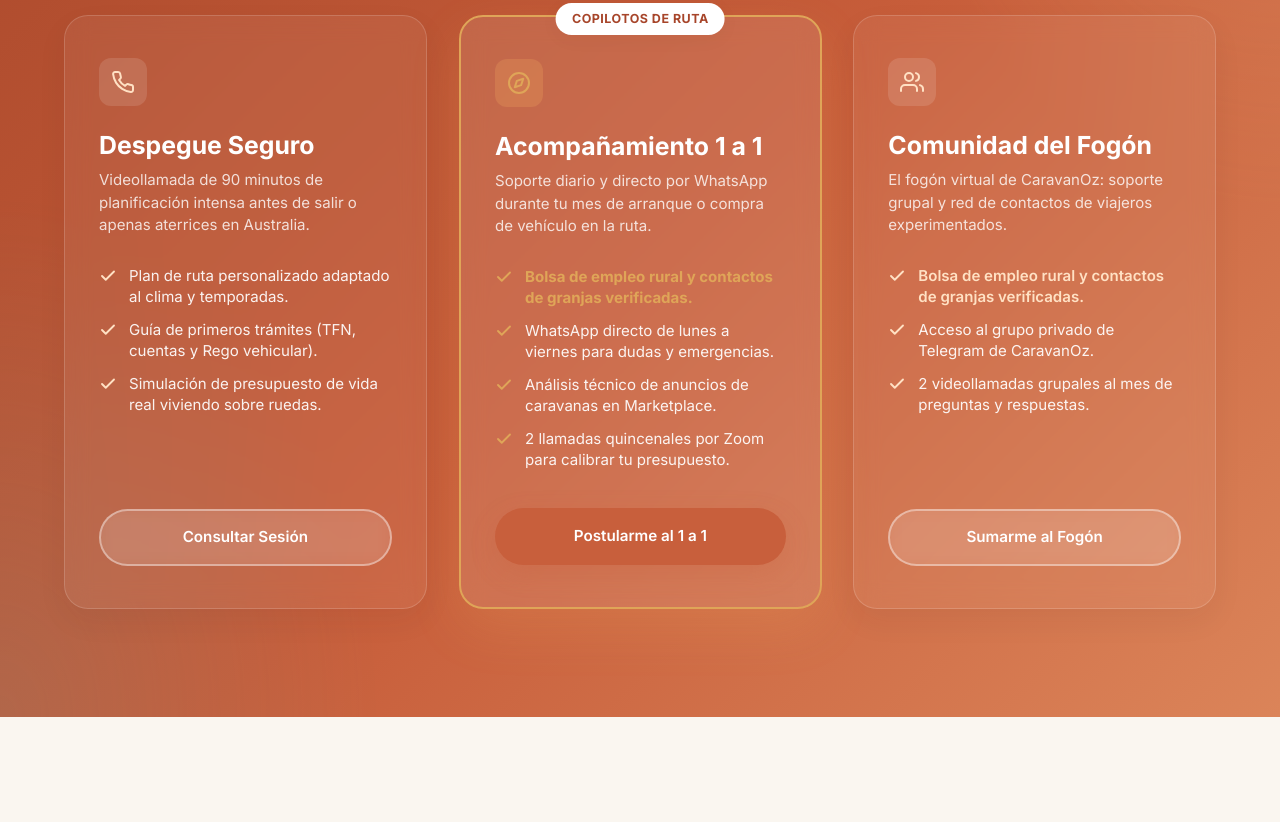
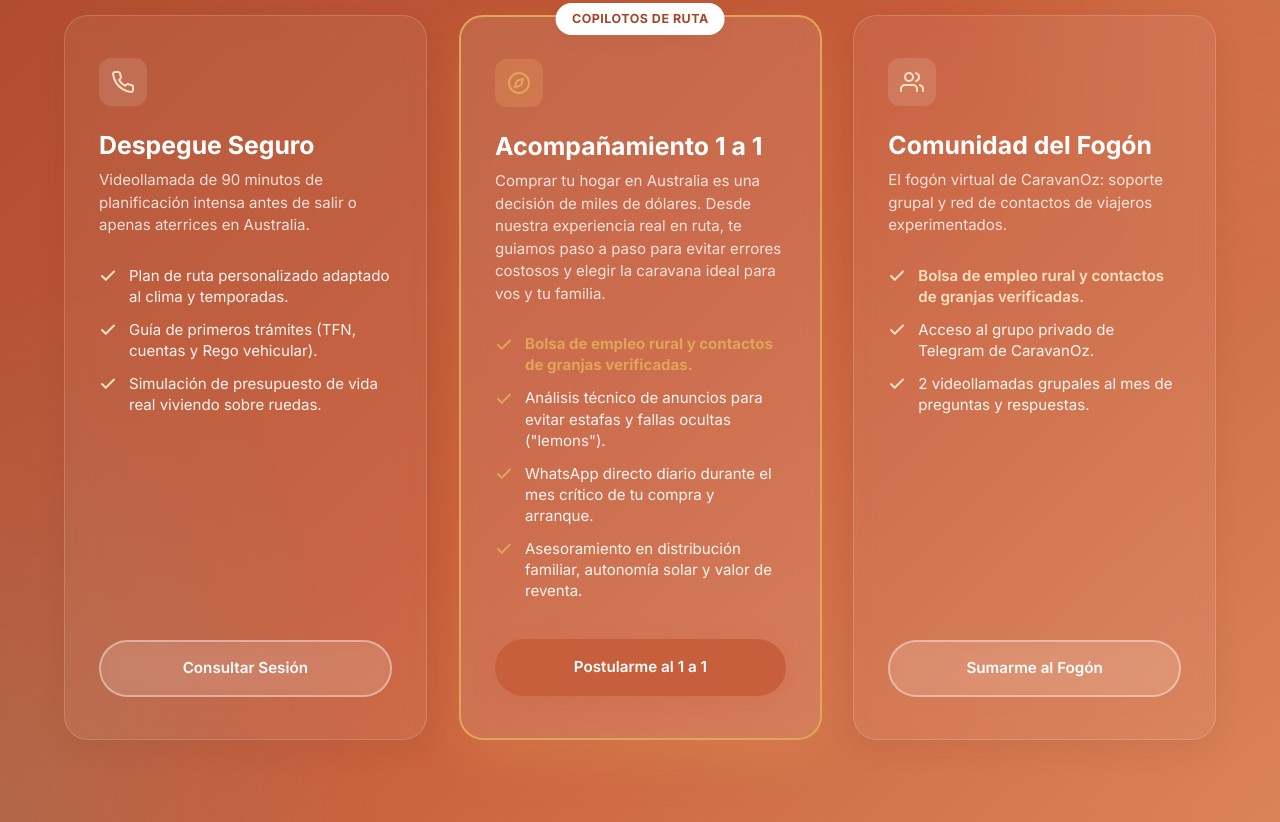
Before and after one commit to paodesign/caravanOz, a plain HTML site: page index.html in a window 1280 px wide. Shown: the part 4273-5095 px from the top of the page. Drawn offline with nearby package versions, Linux system fonts and the light colour scheme; a web font is replaced by a local one.

Commit message:
copy: refine featured service package to highlight caravan purchase decision guidance and security

```diff
--- a/index.html
+++ b/index.html
@@ -413,7 +413,7 @@
           <svg viewBox="0 0 24 24" fill="none" stroke="currentColor" stroke-width="2" stroke-linecap="round" stroke-linejoin="round"><circle cx="12" cy="12" r="10"/><polygon points="16.24 7.76 14.12 14.12 7.76 16.24 9.88 9.88 16.24 7.76"/></svg>
         </div>
         <h3>Acompañamiento 1 a 1</h3>
-        <p class="p-desc">Soporte diario y directo por WhatsApp durante tu mes de arranque o compra de vehículo en la ruta.</p>
+        <p class="p-desc">Comprar tu hogar en Australia es una decisión de miles de dólares. Desde nuestra experiencia real en ruta, te guiamos paso a paso para evitar errores costosos y elegir la caravana ideal para vos y tu familia.</p>
         <ul class="p-features">
           <li style="font-weight: 700; color: var(--sun);">
             <svg viewBox="0 0 24 24" fill="none" stroke="currentColor" stroke-width="2.5" stroke-linecap="round" stroke-linejoin="round"><polyline points="20 6 9 17 4 12"/></svg>
@@ -421,15 +421,15 @@
           </li>
           <li>
             <svg viewBox="0 0 24 24" fill="none" stroke="currentColor" stroke-width="2.5" stroke-linecap="round" stroke-linejoin="round"><polyline points="20 6 9 17 4 12"/></svg>
-            WhatsApp directo de lunes a viernes para dudas y emergencias.
+            Análisis técnico de anuncios para evitar estafas y fallas ocultas ("lemons").
           </li>
           <li>
             <svg viewBox="0 0 24 24" fill="none" stroke="currentColor" stroke-width="2.5" stroke-linecap="round" stroke-linejoin="round"><polyline points="20 6 9 17 4 12"/></svg>
-            Análisis técnico de anuncios de caravanas en Marketplace.
+            WhatsApp directo diario durante el mes crítico de tu compra y arranque.
           </li>
           <li>
             <svg viewBox="0 0 24 24" fill="none" stroke="currentColor" stroke-width="2.5" stroke-linecap="round" stroke-linejoin="round"><polyline points="20 6 9 17 4 12"/></svg>
-            2 llamadas quincenales por Zoom para calibrar tu presupuesto.
+            Asesoramiento en distribución familiar, autonomía solar y valor de reventa.
           </li>
         </ul>
         <a href="#newsletter" class="btn btn-primary">Postularme al 1 a 1</a>
```
